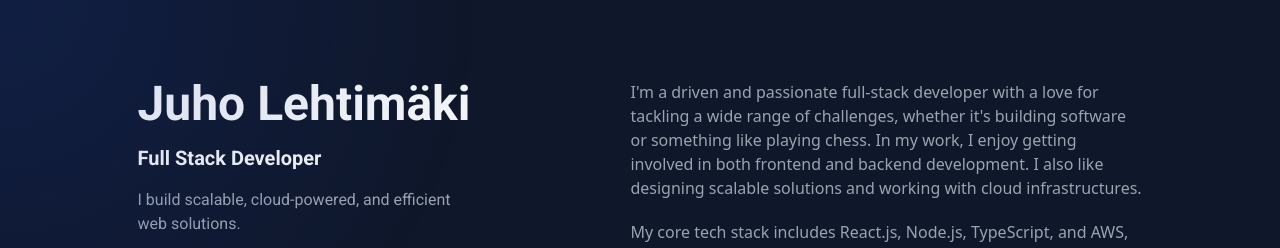
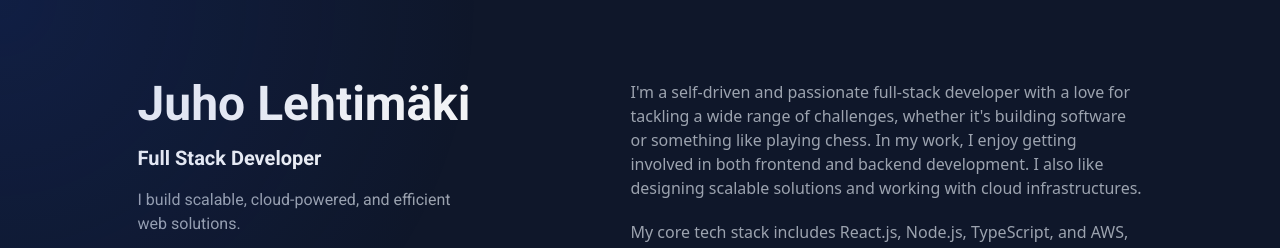
Before and after one commit to juholehtimaki/new-portfolio-app, a React app in the folder client/: page / in a window 1280 px wide. Shown: the top 248 px of the page. Built offline with nearby package versions, Linux system fonts and the light colour scheme.

Commit message:
fix: about section typo

```diff
--- a/client/src/sections/AboutSection.tsx
+++ b/client/src/sections/AboutSection.tsx
@@ -5,7 +5,7 @@ export const AboutSection = () => (
   <SectionWrapper sectionName="about">
     <div className="flex flex-col gap-5">
       <p>
-        I'm a driven and passionate full-stack developer with a love for
+        I'm a self-driven and passionate full-stack developer with a love for
         tackling a wide range of challenges, whether it's building software or
         something like playing chess. In my work, I enjoy getting involved in
         both frontend and backend development. I also like designing scalable
```
